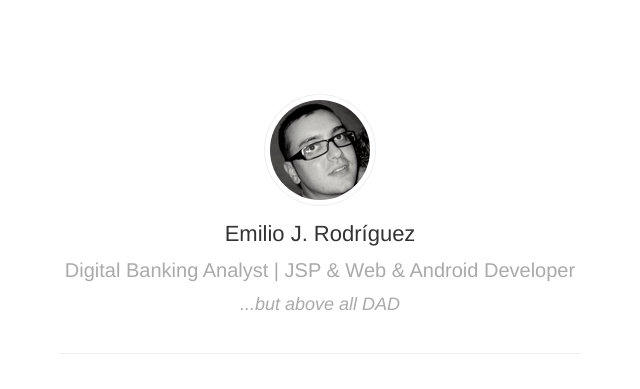
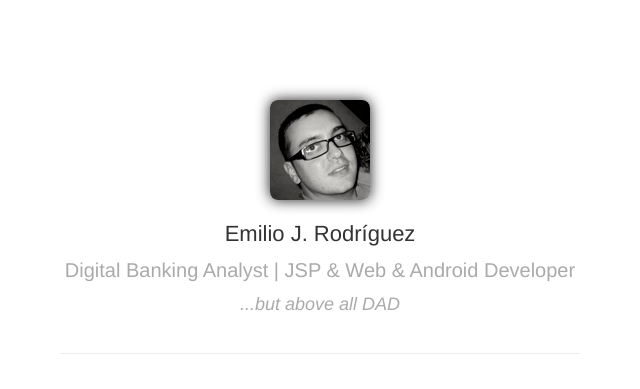
Before and after one commit to ejrope/ejrope.github.io, a plain HTML site: page index.html in a window 1280 px wide. Shown: the top 389 px of the page, without its empty margins (320-960 px from the left). Drawn offline with Linux system fonts and the light colour scheme.

Commit message:
change avatar style

```diff
--- a/index.html
+++ b/index.html
@@ -40,9 +40,9 @@
 		display:inline-block;
 		width:100px;
 		height:100px;
-		border-radius:50%;
+		border-radius:8%;
 		margin-bottom:20px;
-		box-shadow: 0 0 0 5px #fff, 0 0 0 6px #eee;
+		box-shadow: 0 0 14px rgba(0, 0, 0, 0.9);
 	}
 	#icon {
 		width:36px;
```
